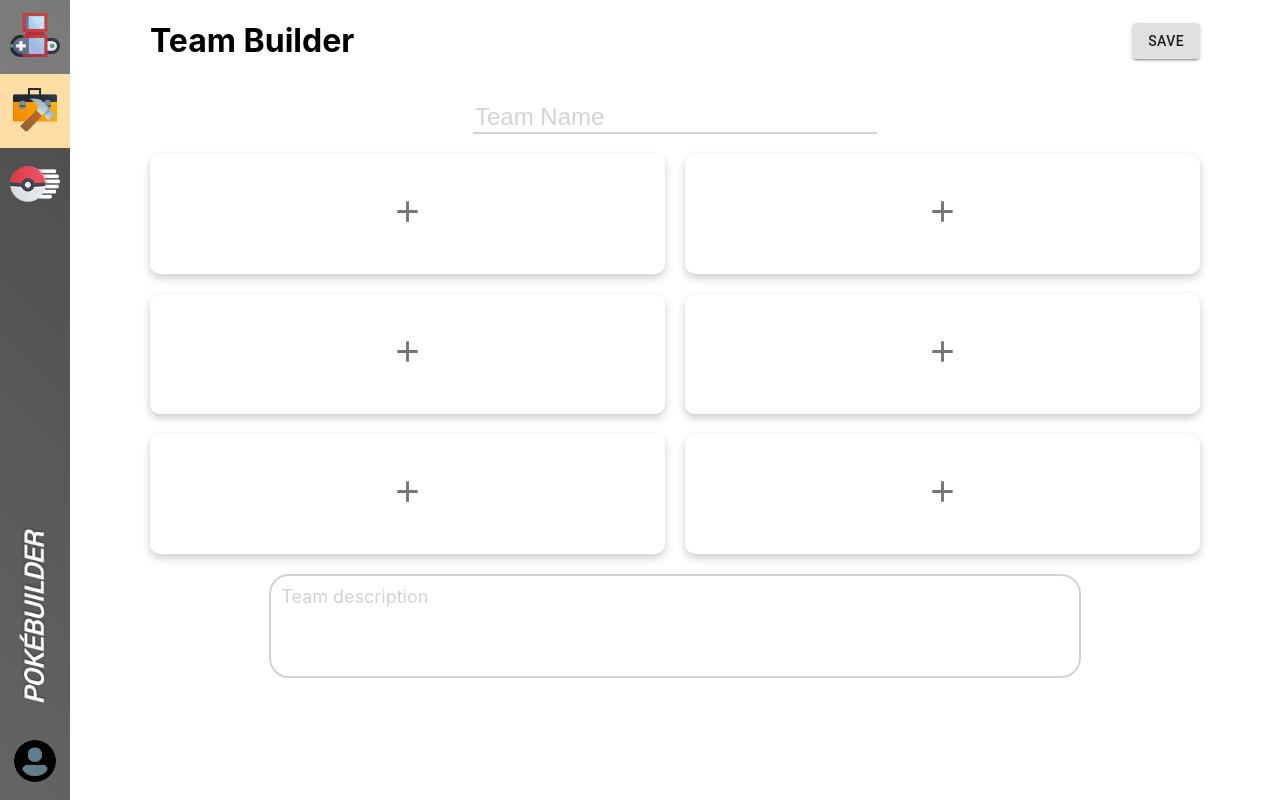
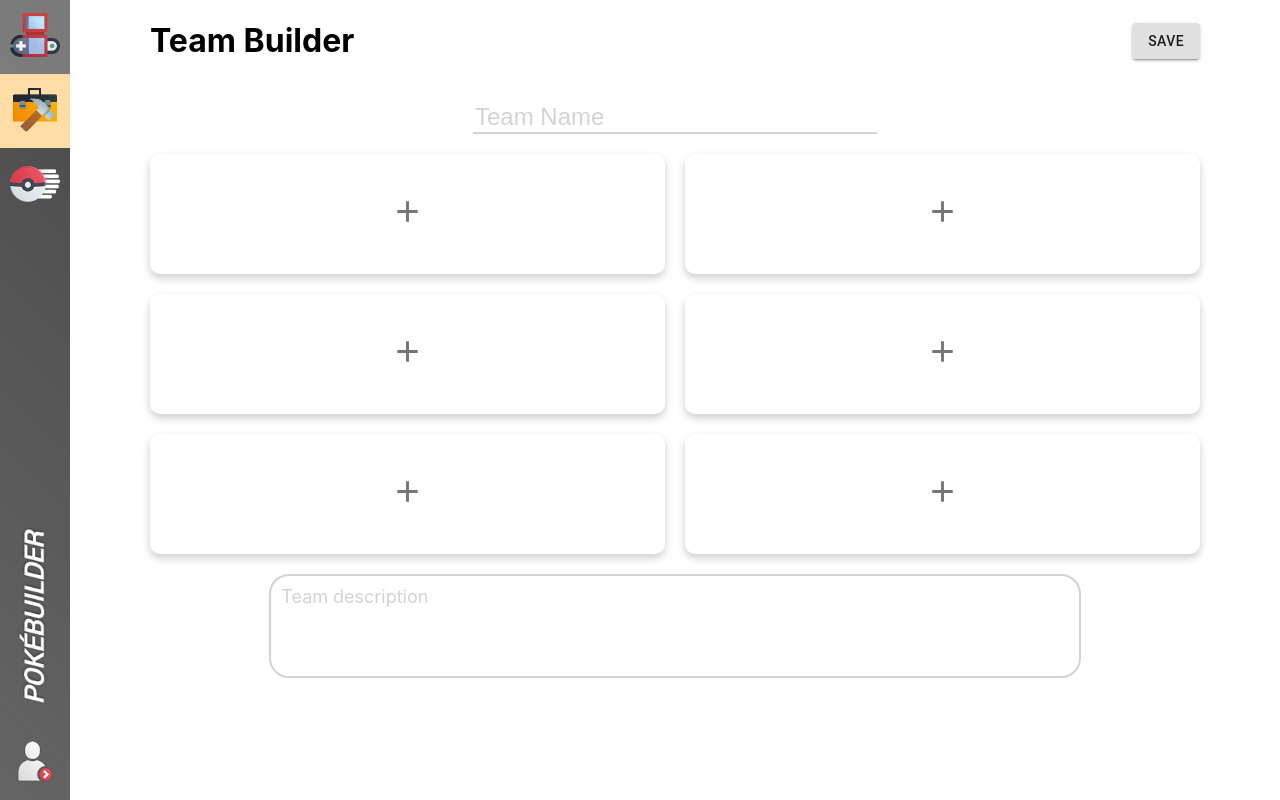
Before and after one commit to seif-y/PokeBuilder, a React (Create React App) app in the folder frontend/: page /team-builder in a window 1280 px wide. Built offline with nearby package versions, Linux system fonts and the light colour scheme.

Commit message:
Added proper logout/login icons

```diff
--- a/frontend/src/components/nav/SideNavbar.jsx
+++ b/frontend/src/components/nav/SideNavbar.jsx
@@ -28,13 +28,13 @@ export default function SideNavbar() {
         if (loggedIn) {
             return (
                 <div onClick={() => logOut()}>
-                    <NavbarIcon imageName="builder.png" />
+                    <NavbarIcon imageName="logout.png" />
                 </div>
             );
         } else {
             return (
                 <div onClick={() => setShowModal(true)}>
-                    <NavbarIcon imageName="user.png" />
+                    <NavbarIcon imageName="login.png" />
                 </div>
             );
         }
```
Also changed, not shown: frontend/public/icons/login.png (added), frontend/public/icons/logout.png (added).
